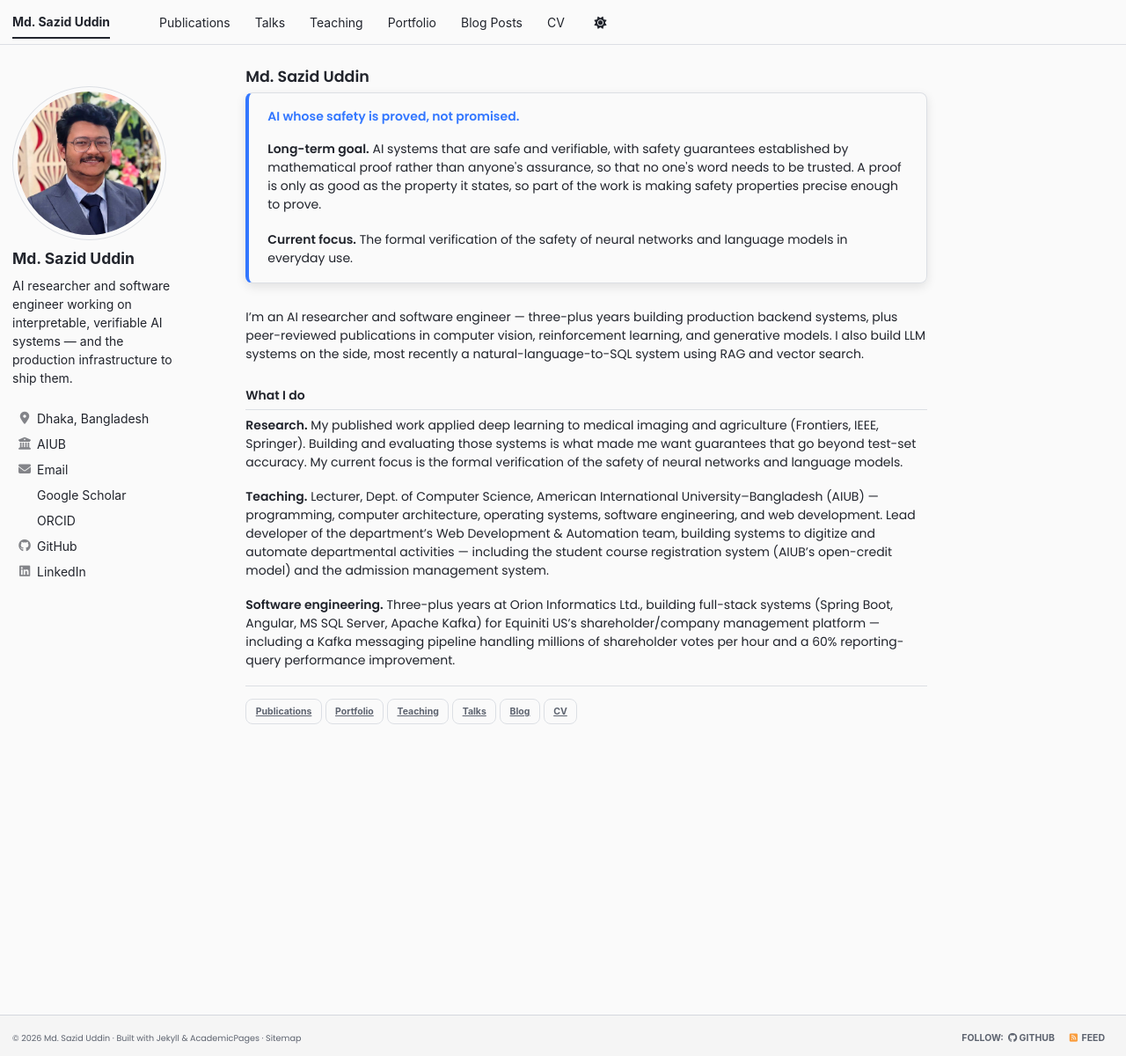
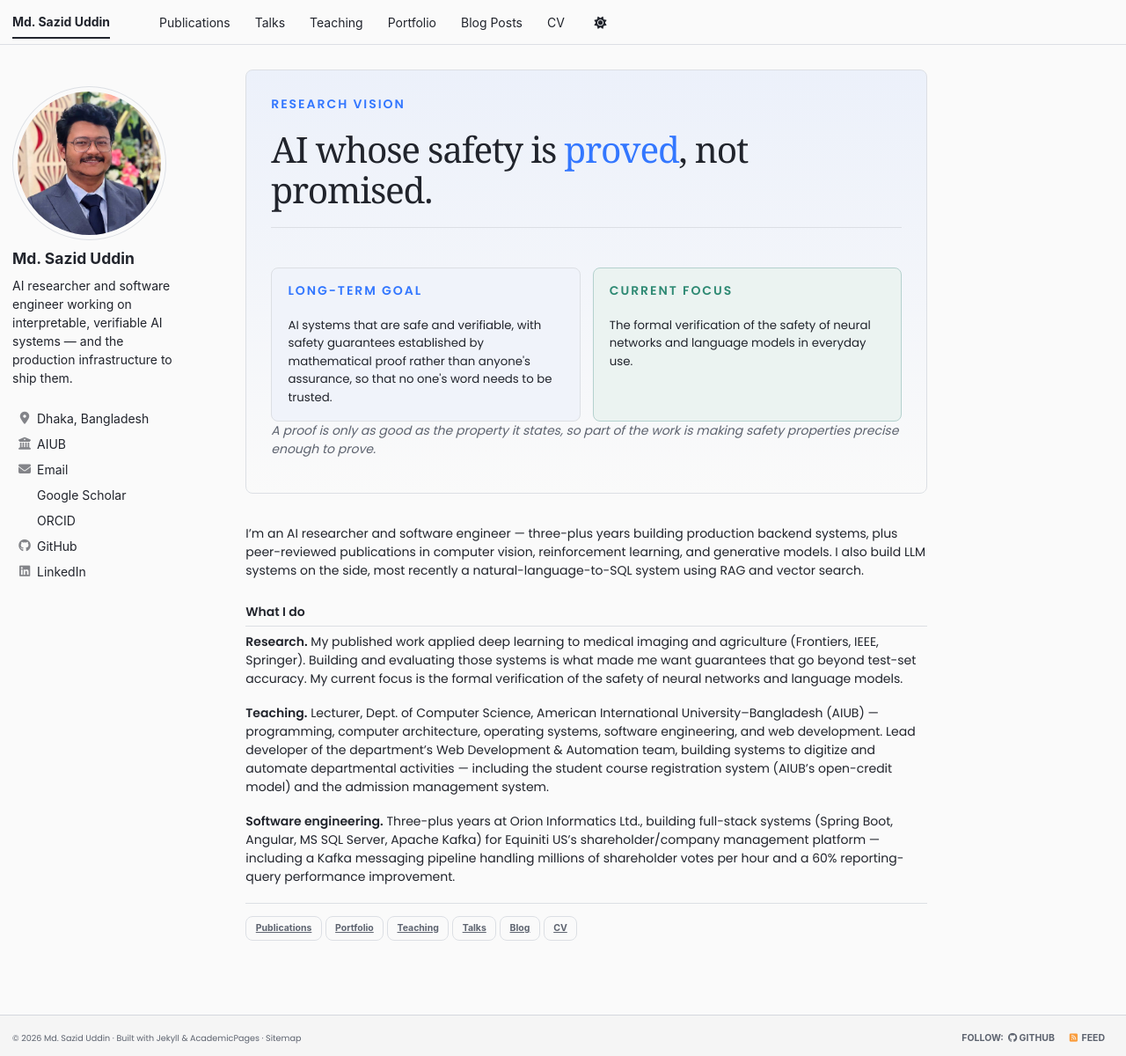
Before and after one commit to sazid-uddin/sazid-uddin.github.io, a Jekyll site: the page built from _pages/about.md, in a window 1280 px wide and 1200 px high. Shown: the whole window at 88% size. Built offline with Jekyll 4.4.1, drawn with Linux system fonts in a browser that asks for light colours; a style sheet for code colours, icons or effects is not loaded.

Commit message:
Restyle research vision block, hide redundant homepage name heading
Co-Authored-By: Claude Sonnet 5.5 <noreply@anthropic.com>
Claude-Session: https://claude.ai/code/session_0165vwqMof76Qfsumyj9MPRZ

```diff
--- a/_layouts/single.html
+++ b/_layouts/single.html
@@ -26,7 +26,7 @@ layout: default
     <div class="page__inner-wrap">
       {% unless page.header.overlay_color or page.header.overlay_image %}
         <header>
-          {% if page.title %}<h1 class="page__title" itemprop="headline">{{ page.title | markdownify | remove: "<p>" | remove: "</p>" }}</h1>{% endif %}
+          {% if page.title %}<h1 class="page__title{% if page.url == "/" %} screen-reader-text{% endif %}" itemprop="headline">{{ page.title | markdownify | remove: "<p>" | remove: "</p>" }}</h1>{% endif %}
           {% if page.read_time %}
             <p class="page__meta"><i class="fa fa-clock" aria-hidden="true"></i> {% include read-time.html %}</p>
           {% endif %}
--- a/_pages/about.md
+++ b/_pages/about.md
@@ -7,11 +7,21 @@ redirect_from:
   - /about.html
 ---
 
-<div class="research-vision">
-  <p class="research-vision__tagline">AI whose safety is proved, not promised.</p>
-  <p><strong>Long-term goal.</strong> AI systems that are safe and verifiable, with safety guarantees established by mathematical proof rather than anyone's assurance, so that no one's word needs to be trusted. A proof is only as good as the property it states, so part of the work is making safety properties precise enough to prove.</p>
-  <p><strong>Current focus.</strong> The formal verification of the safety of neural networks and language models in everyday use.</p>
-</div>
+<section class="research-vision">
+  <p class="research-vision__eyebrow">Research vision</p>
+  <h2 class="research-vision__tagline">AI whose safety is <em>proved</em>, not promised.</h2>
+  <div class="research-vision__grid">
+    <div class="research-vision__card">
+      <p class="research-vision__eyebrow">Long-term goal</p>
+      <p>AI systems that are safe and verifiable, with safety guarantees established by mathematical proof rather than anyone's assurance, so that no one's word needs to be trusted.</p>
+    </div>
+    <div class="research-vision__card research-vision__card--focus">
+      <p class="research-vision__eyebrow">Current focus</p>
+      <p>The formal verification of the safety of neural networks and language models in everyday use.</p>
+    </div>
+  </div>
+  <p class="research-vision__note">A proof is only as good as the property it states, so part of the work is making safety properties precise enough to prove.</p>
+</section>
 
 I'm an AI researcher and software engineer — three-plus years building production backend systems, plus peer-reviewed publications in computer vision, reinforcement learning, and generative models. I also build LLM systems on the side, most recently a natural-language-to-SQL system using RAG and vector search.
 
--- a/_sass/include/_utilities.scss
+++ b/_sass/include/_utilities.scss
@@ -683,22 +683,74 @@ a.reversefootnote {
    ========================================================================== */
 
 .research-vision {
-  margin: 0 0 2em;
-  padding: 1.25em 1.5em;
+  margin: 0 0 2.5em;
+  padding: 2em 2em 1.5em;
   border: 1px solid var(--global-border-color);
-  border-left: 4px solid var(--global-base-color);
   border-radius: $border-radius;
-  box-shadow: $box-shadow;
+  background: linear-gradient(
+    180deg,
+    color-mix(in srgb, var(--global-base-color) 7%, var(--global-bg-color)),
+    var(--global-bg-color)
+  );
 
-  &__tagline {
+  &__eyebrow {
     margin: 0 0 0.6em;
-    font-size: $type-size-3;
+    font-size: 0.7rem;
     font-weight: 600;
-    line-height: 1.25;
+    letter-spacing: 0.14em;
+    text-transform: uppercase;
     color: var(--global-base-color);
   }
 
-  p:last-child {
-    margin-bottom: 0;
+  &__tagline {
+    margin: 0 0 1.1em;
+    padding: 0;
+    border: 0;
+    font-family: Georgia, 'Times New Roman', serif;
+    font-size: clamp(1.9rem, 4.2vw, 2.9rem);
+    font-weight: 400;
+    line-height: 1.12;
+    letter-spacing: -0.03em;
+    color: var(--global-text-color);
+
+    em {
+      font-style: normal;
+      color: var(--global-base-color);
+    }
+  }
+
+  &__grid {
+    display: grid;
+    grid-template-columns: repeat(auto-fit, minmax(15em, 1fr));
+    gap: 1em;
+  }
+
+  &__card {
+    padding: 1.1em 1.3em;
+    border: 1px solid var(--global-border-color);
+    border-radius: $border-radius;
+    background: color-mix(in srgb, var(--global-base-color) 5%, var(--global-bg-color));
+
+    p:last-child {
+      margin: 0;
+      font-size: 0.95rem;
+      line-height: 1.55;
+    }
+
+    &--focus {
+      background: color-mix(in srgb, #3aa68c 8%, var(--global-bg-color));
+      border-color: color-mix(in srgb, #3aa68c 25%, var(--global-border-color));
+
+      .research-vision__eyebrow {
+        color: #2f8a74;
+      }
+    }
+  }
+
+  &__note {
+    margin: 1.1em 0 0;
+    font-size: 0.8rem;
+    font-style: italic;
+    color: var(--global-text-color-light);
   }
 }
```
